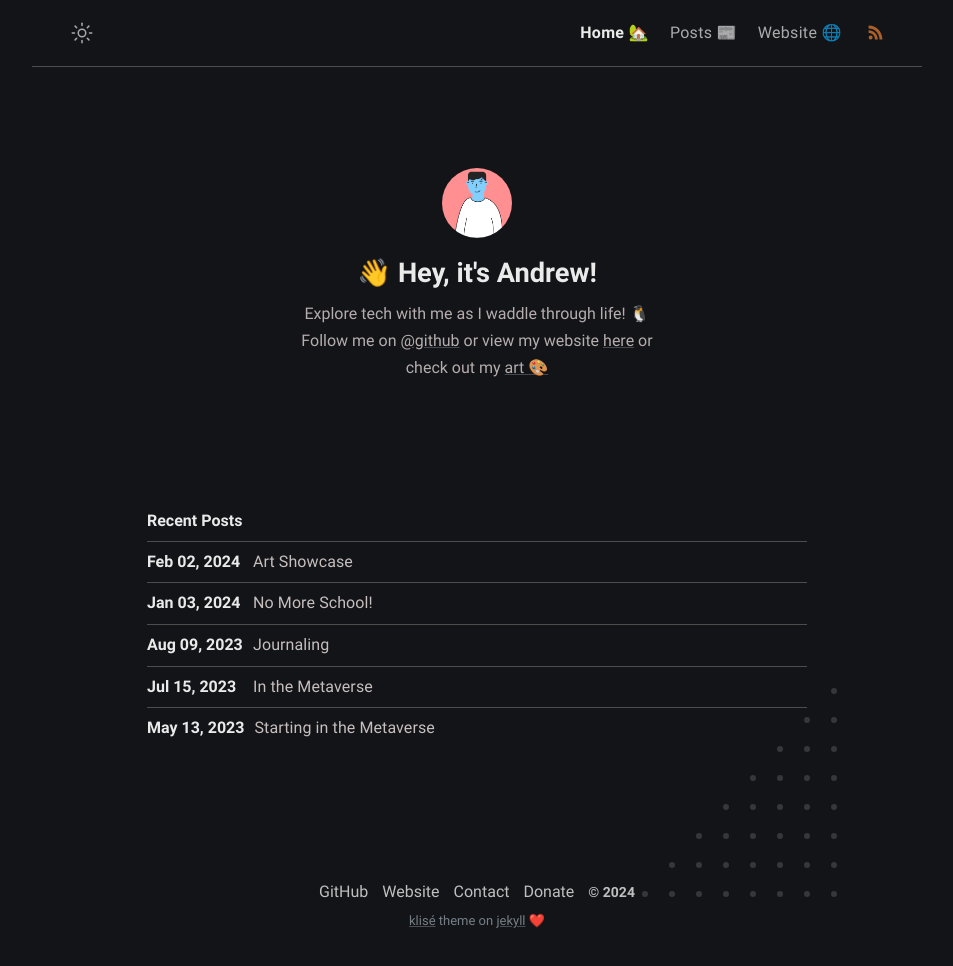
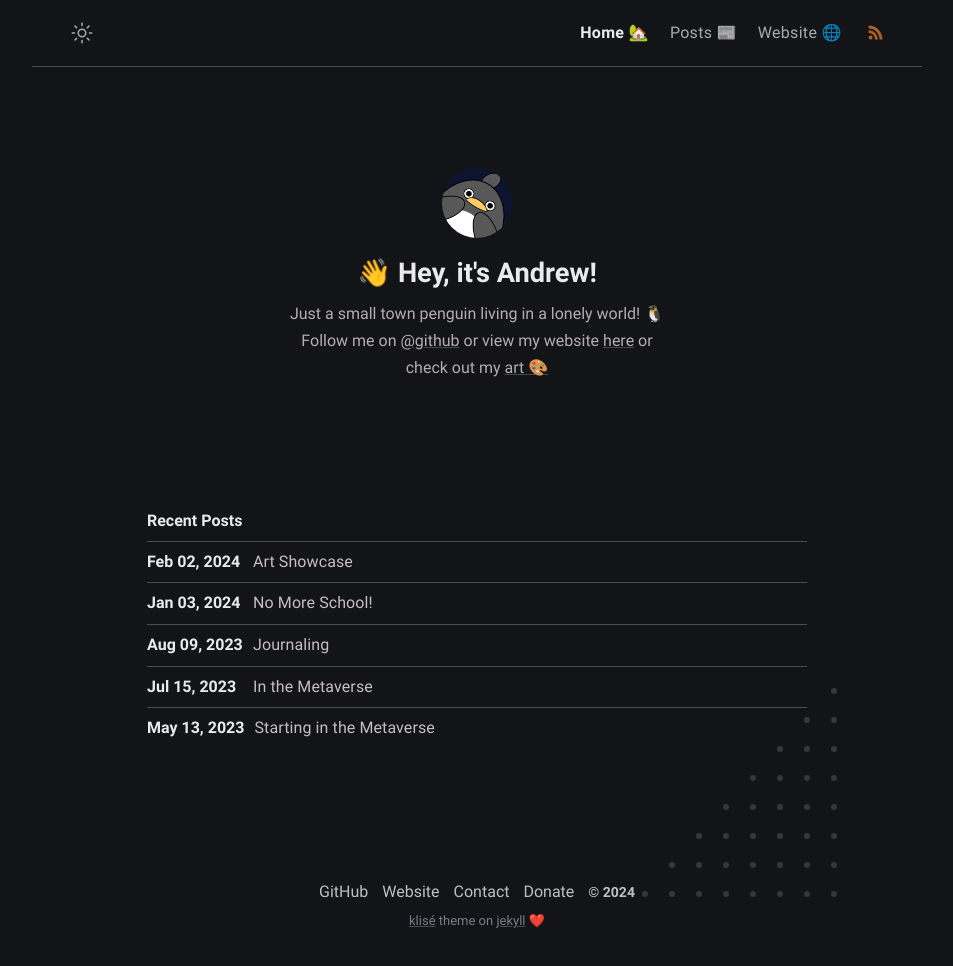
Before and after one commit to Zeyu-Li/blog, a Jekyll site: the page built from index.md, in a window 1280 px wide. Shown: the whole page, without its empty margins (163-1116 px from the left). Built offline with Jekyll 4.4.1, drawn with Linux system fonts in a browser that asks for light colours.

Commit message:
feat: new icon

```diff
--- a/_config.yml
+++ b/_config.yml
@@ -12,7 +12,7 @@ mode: dark # default theme "dark" | "light"
 author:
   name: 👋 Hey, it's Andrew! # author name
   bio: >- # tell to the world
-    Explore tech with me as I waddle through life! 🐧
+    Just a small town penguin living in a lonely world! 🐧
     <br style="margin-top: 30px" />Follow me on <a href="https://github.com/Zeyu-Li" target="_blank" rel="noopener">@github</a>
     or view my website <a href="https://andrewli.site/" target="_blank" rel="noopener">here</a> or
     check out my <a href="https://blog.andrewli.site/art-showcase/" target="_blank" rel="noopener">art 🎨</a>
```
Also changed, not shown: assets/img/avatar.png.
